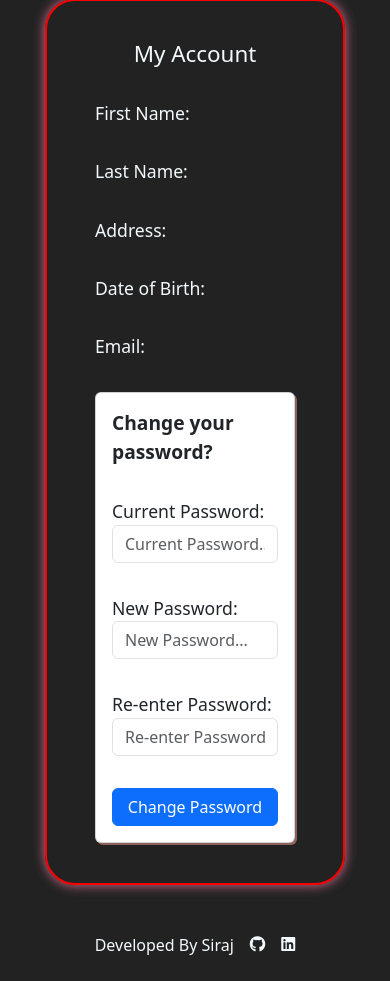
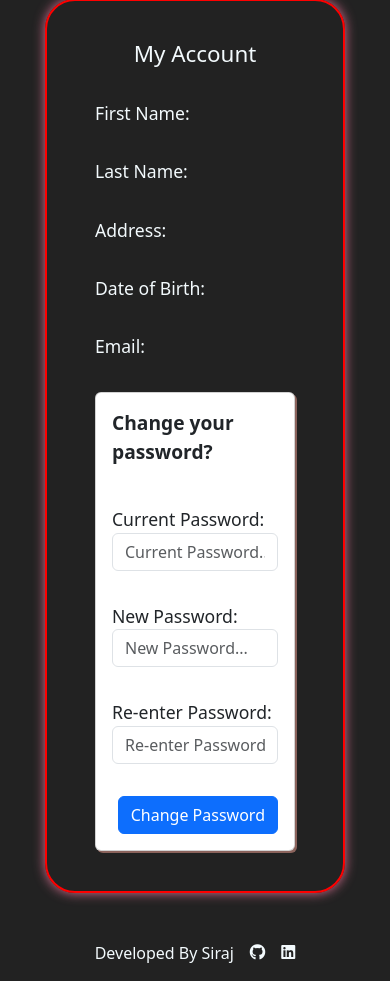
Before and after one commit to sirajms5/Clothing-Store, a PHP site: page /profile.html in a window 390 px wide. Shown: the part 97-1078 px from the top of the page. Before the commit the page ends 1052 px from the top, so only its background shows below. Run offline with PHP 8.4, Linux system fonts and the light colour scheme; data that the repository does not hold is empty; some libraries are stand-ins or nearby versions.

Commit message:
synchronization

```diff
--- a/login.html
+++ b/login.html
@@ -77,8 +77,8 @@
                         placeholder="Password...">
                     <span id="password-error"></span> <!-- message generated in JS -->
                 </div>
-                <button class="btn btn-primary" id="button-log-in">Log In</button>
-                <a class="btn btn-warning" id="dont-have-account-button" href="./register.html">Don't have an
+                <button class="btn btn-primary btn-control" id="button-log-in">Log In</button>
+                <a class="btn btn-primary btn-control" id="dont-have-account-button" href="./register.html">Don't have an
                     account?</a>
             </form>
         </section>
--- a/payment.html
+++ b/payment.html
@@ -90,7 +90,7 @@
                         placeholder="123">
                     <span id="card-cvc-error">Enter 3 digits</span>
                 </div>
-                <button class="btn btn-success" id="button-payment">Confirm Payment</button>
+                <button class="btn btn-primary btn-control" id="button-payment">Confirm Payment</button>
             </form>
         </section>
         <section id="cart-contents">
--- a/profile.html
+++ b/profile.html
@@ -107,8 +107,8 @@
                                 placeholder="Re-enter Password..." maxlength="30" required>
                             <span id="re-new-password-error">Password does not match.</span>
                         </div>
-                        <div class="account-element-package">
-                            <a class="btn btn-primary" id="change-password-button">Change Password</a>
+                        <div class="change-password-button-section">
+                            <a class="btn btn-primary btn-control" id="change-password-button">Change Password</a>
                             <span id="password-change-success">Password has been changed successfully!</span>
                         </div>
                     </form>
--- a/register.html
+++ b/register.html
@@ -100,7 +100,7 @@
                     <input class="form-control" id="password" type="password" name="password" placeholder="Password...">
                     <span id="password-error">Password should be more than 6 digits.</span>
                 </div>
-                <button class="btn btn-success" id="button-register">Register</button>
+                <button class="btn btn-primary btn-control" id="button-register">Register</button>
             </form>
         </section>
     </main>
--- a/script/home.js
+++ b/script/home.js
@@ -99,7 +99,7 @@ xmlHttpRequest.onload = () => {
             let addToCartButton = document.createElement("button"); // adding add to cart button
             addToCartButton.setAttribute("onclick", "itemButtonClicked(this)");
             addToCartButton.id = "itemButton-" + object["id"];
-            addToCartButton.classList.add("btn", "btn-primary");
+            addToCartButton.classList.add("btn", "btn-primary", "btn-control");
             addToCartButton.innerText = "Add To Cart";
             itemDiv.appendChild(addToCartButton);
 
--- a/script/payment.js
+++ b/script/payment.js
@@ -129,7 +129,7 @@ function getCartItems() {
                     let removeFromCartButton = document.createElement("button"); // adding add to cart button
                     removeFromCartButton.setAttribute("onclick", "itemButtonClicked(this)");
                     removeFromCartButton.id = "itemButton-" + object["id"];
-                    removeFromCartButton.classList.add("btn", "btn-danger");
+                    removeFromCartButton.classList.add("btn", "btn-primary", "btn-control");
                     removeFromCartButton.innerText = "Remove From Cart";
                     itemDiv.appendChild(removeFromCartButton);
 
--- a/styles/style.css
+++ b/styles/style.css
@@ -61,6 +61,19 @@
 
 #nav-menu {
   color: var(--salt, white);
+}
+
+.dropdown-menu {
+  background-color: black !important;
+}
+
+.dropdown-item {
+  color: var(--salt, white) !important;
+}
+
+.dropdown-item:hover {
+  background-color: black !important;
+  color: lightblue !important;
 }
 
 #shopping-cart {
@@ -143,6 +156,15 @@
   box-shadow: 3px 3px rgb(0, 82, 102);
 }
 
+.card-body {
+  display: grid;
+}
+
+.btn-control {
+  width: fit-content;
+  margin-left: auto;
+}
+
 .card-title {
   font-weight: bold;
   font-size: 1.2rem;
@@ -194,6 +216,17 @@
   display: grid;
   grid-template-columns: 1fr 4fr;
   font-size: 1.1rem;
+}
+
+.account-element-package {
+  margin-top: 2rem;
+}
+
+.change-password-button-section {
+  display: grid;
+  grid-template-columns: 1fr;
+  font-size: 1.1rem;
+  margin-top: 2rem;
 }
 
 .secondary-title {
@@ -269,18 +302,14 @@
 
 /* user account */
 
-.account-element-package {
-  margin-top: 2rem;
-}
-
 #change-password {
   margin-top: 2rem;
   box-shadow: 2px 2px #8B635C;
 }
 
 #password-change-success {
-  margin-left: 1rem;
-  margin-top: 0.2rem;
+  margin-left: auto;
+  margin-top: 1rem;
   color: green;
   display: none;
 }
@@ -342,7 +371,8 @@
 @media(max-width: 767px) {
 
   .form-element-package,
-  .account-element-package {
+  .account-element-package,
+  .change-password-button-section {
     grid-template-columns: 1fr;
   }
 
```
Also changed, not shown: script/history.js (+1 -12 lines).
